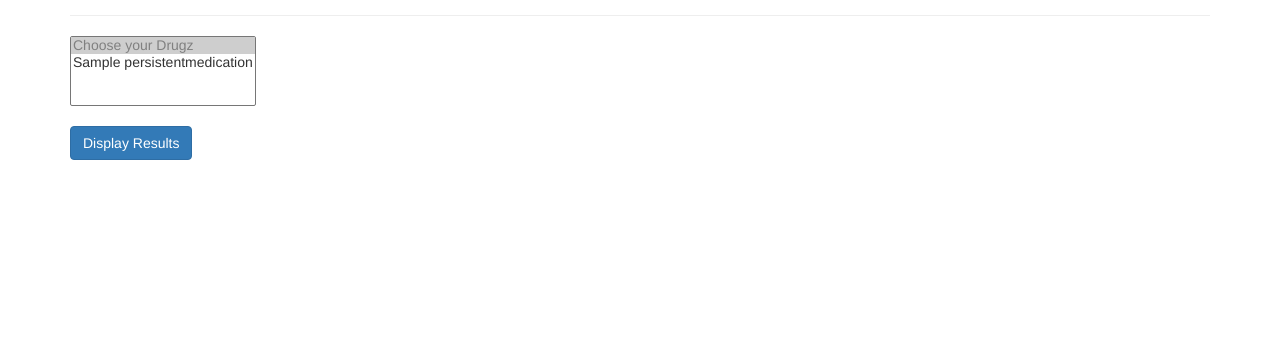
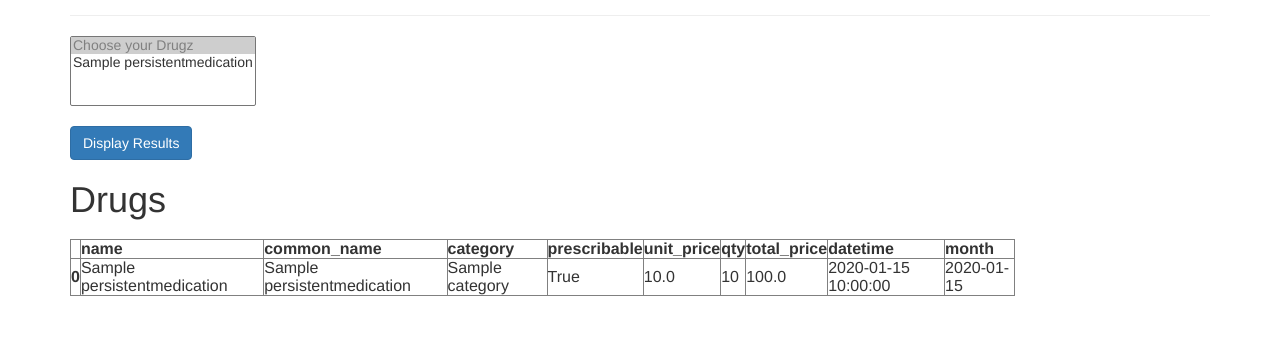
Before and after one commit to ehhop/ehhapp-formulary2, a Flask app: page /testing_insulin in a window 1280 px wide. Shown: the part 154-514 px from the top of the page. Run offline with Flask 3, Linux system fonts and the light colour scheme; a user stored in the database is signed in; tables that the repository leaves empty hold one stand-in row (values such as "Sample post"); parts of the project's set-up code (start-up, migrations or seed data) failed here and were passed over; some libraries are stand-ins or nearby versions.

Commit message:
jesus finally

```diff
--- a/templates/testing_insulin.html
+++ b/templates/testing_insulin.html
@@ -32,17 +32,29 @@ d{% extends 'layout.html' %}
 		    <h1>History comparison tool</h1>
 	    </div>
 	    <form method="GET" action="/testing_insulin?">
-         <select class="selectpicker" multiple col-md-6>
+         <select class="selectpicker" multiple col-md-6 name='drugs'>
           <option value="" disabled selected>Choose your Drugz</option>
           {% for m in drug_names %}
-          <option value=med>{{ m }}</option>
+          <option> {{ m }}</option>
           {% endfor %}
           </select>
+
+          <!-- value=med> -->
 
 			<div class="form-group row">
     	<div class="col-sm-10">
       <br>
-    	<button class="btn btn-primary" type="submit" onclick="myfunction()">Display Results</button>
+      <button class="btn btn-primary" type="submit" id="display">Display Results</button>
+      <script>
+
+      function displayTable() { document.getElementById("display").innerHTML = drug_dataframe; }
+      </script>
+      <h1> Drugs</h1>
+      <h2> {{ drug_dataframe | safe}} </h2>
+      <form action="/testing_insulin?">
+
+      </div></div>
+      </form>
 		  </div></div>
 	    </form>
 
--- a/views.py
+++ b/views.py
@@ -266,12 +266,17 @@ def piechart():
 	return render_template("piechart.html", year=year,html_figure=html_figure)
 
 ####### Dan's Hacky Edits #########
-@app.route("/testing_insulin")
+@app.route("/testing_insulin", methods=['POST', 'GET'])
 @flask_login.login_required
-def data_export(search_name=None):
+def data_export():
 	'''
 	Exports a dataframe based on the queried drug in the comparisons tab
 	'''
+
+	try:
+		search_name = request.args.to_dict(flat=False)['drugs']
+	except KeyError:
+		search_name = []
 	current_year = date.today().year
 	medications = database.PersistentMedication.query. \
 		order_by(database.PersistentMedication.name.asc()).\
@@ -300,15 +305,15 @@ def data_export(search_name=None):
 			if 'insulin' in row['common_name'].lower():
 				med_df.set_value(i,'category','insulin')
 				med_df.set_value(i,'common_name','insulin')
-	med_df.sort_values(by=['name',"datetime"],ascending=True, inplace=True )
-	if search_name:
-		drug_categories = search_name
-		drug_names = med_df[med_df['common_name'] == search_name].name
+	med_df.sort_values(by=['name',"datetime"],ascending=True, inplace=True)
+	drug_names = med_df.name.sort_values(ascending=True)
+	if len(search_name)>0:
+		drug_data_output = med_df[med_df['name'].isin(search_name)]
 	else:
-		drug_categories = med_df.common_name.sort_values(ascending=True)
-		drug_names = med_df.name.sort_values(ascending=True)
-
-	return render_template("testing_insulin.html", drug_names = drug_names.unique(), drug_categories = drug_categories.unique())
+		drug_data_output = med_df.head(20)
+	output = drug_data_output.to_html(escape=False)
+	print(search_name)
+	return render_template("testing_insulin.html", drug_names = drug_names.unique(), drug_dataframe = output)
 
 ####### Dan's Hacky Edits ########
 
```
